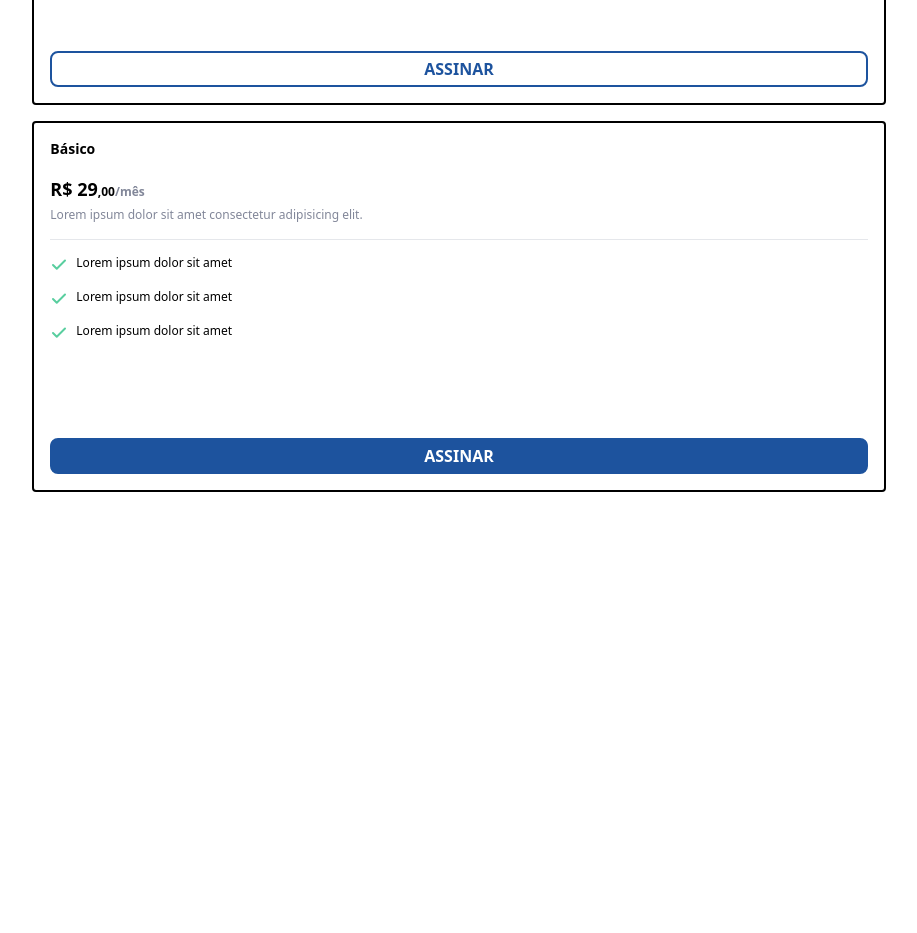
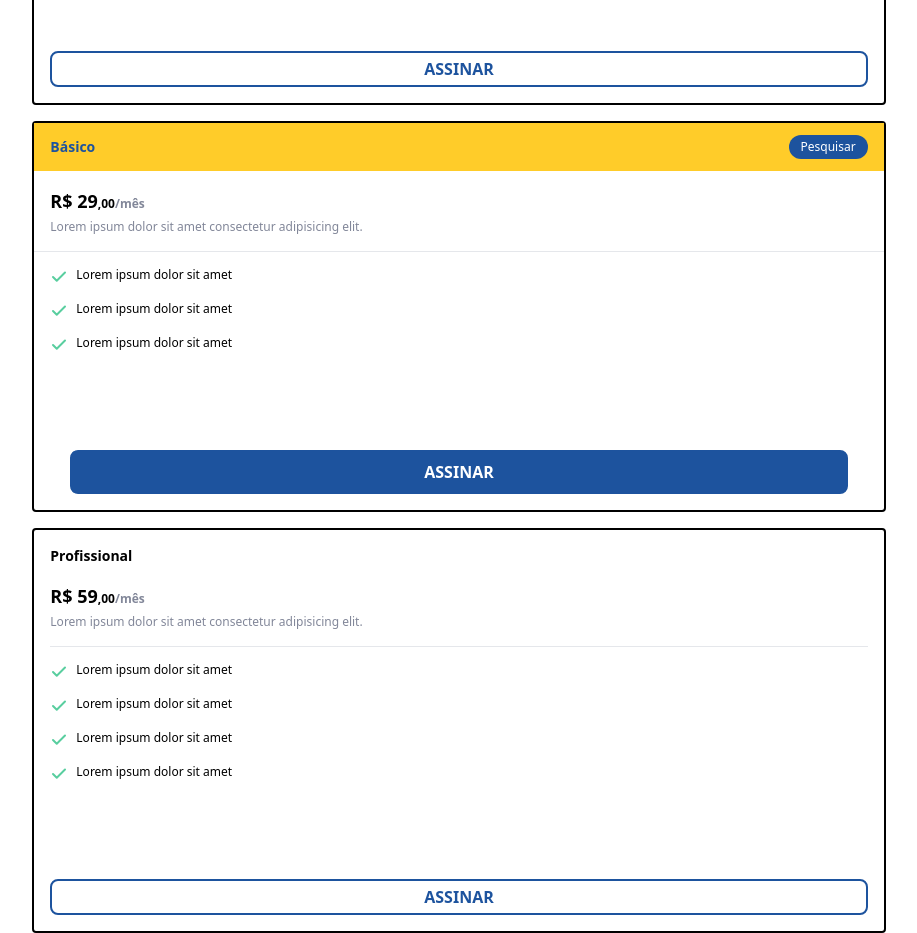
Before and after one commit to Marcoswodbarros/PricingTable, a website: page index.html in a window 1280 px wide. Shown: the part 320-1253 px from the top of the page, without its empty margins (181-1098 px from the left). Before the commit the page ends 812 px from the top, so only its background shows below. Drawn offline with Linux system fonts and the light colour scheme.

Commit message:
Finishing the sections

```diff
--- a/index.html
+++ b/index.html
@@ -25,35 +25,75 @@
             <p class="font-bold text-lg mb-1">R$ 0<span class="text-xs">,00</span><span class="text-xs text-newGray">/mês</span></p>
             <p class="text-xs text-newGray mb-4">Lorem ipsum dolor sit amet consectetur adipisicing elit.</p>
             <hr>
+
             <div class="flex items-center gap-2">
                 <img src="src/icons/check.svg" class="mt-4" alt="Check">
                 <p class="text-xs mt-3">Lorem ipsum dolor sit amet</p>
             </div>
+
             <div class="flex items-center gap-2 mb-24">
                 <img src="src/icons/check.svg" class="mt-4" alt="Check">
                 <p class="text-xs mt-3">Lorem ipsum dolor sit amet</p>
             </div>
+
             <p class="border-solid border-2 border-newBlue rounded-lg uppercase text-newBlue font-semibold py-1 text-center">Assinar</p>
         </section>
 
-        <section id="section__basic" class="border-solid border-2 border-black rounded p-4 w-2/3 mx-auto">
-            <p class="font-semibold text-sm mb-4">Básico</p>
-            <p class="font-bold text-lg mb-1">R$ 29<span class="text-xs">,00</span><span class="text-xs text-newGray">/mês</span></p>
+        <section id="section__basic" class="border-solid border-2 border-black rounded w-2/3 mx-auto">
+            <div id="search__button--container" class="bg-newYellow flex items-center px-4 py-3 mb-4">
+                <p class="text-newBlue font-semibold text-sm w-full">Básico</p>
+                <p class="bg-newBlue text-xs text-white px-3 py-1 rounded-xl">Pesquisar</p>
+            </div>
+
+            <p class="font-bold text-lg px-4 mb-1">R$ 29<span class="text-xs">,00</span><span class="text-xs text-newGray">/mês</span></p>
+            <p class="text-xs text-newGray px-4 mb-4">Lorem ipsum dolor sit amet consectetur adipisicing elit.</p>
+            <hr>
+
+            <div class="flex items-center gap-2 px-4">
+                <img src="src/icons/check.svg" class="mt-4" alt="Check">
+                <p class="text-xs mt-3">Lorem ipsum dolor sit amet</p>
+            </div>
+
+            <div class="flex items-center gap-2 px-4">
+                <img src="src/icons/check.svg" class="mt-4" alt="Check">
+                <p class="text-xs mt-3">Lorem ipsum dolor sit amet</p>
+            </div>
+
+            <div class="flex items-center gap-2 px-4 mb-24">
+                <img src="src/icons/check.svg" class="mt-4" alt="Check">
+                <p class="text-xs mt-3">Lorem ipsum dolor sit amet</p>
+            </div>
+
+            <p class="border-solid border-2 border-newBlue rounded-lg uppercase bg-newBlue text-white font-semibold py-2 text-center w-11/12 mx-auto mb-4">Assinar</p>
+        </section>
+
+        <section id="section__profissional" class="border-solid border-2 border-black rounded p-4 w-2/3 mx-auto">
+            <p class="font-semibold text-sm mb-4">Profissional</p>
+            <p class="font-bold text-lg mb-1">R$ 59<span class="text-xs">,00</span><span class="text-xs text-newGray">/mês</span></p>
             <p class="text-xs text-newGray mb-4">Lorem ipsum dolor sit amet consectetur adipisicing elit.</p>
             <hr>
+
             <div class="flex items-center gap-2">
                 <img src="src/icons/check.svg" class="mt-4" alt="Check">
                 <p class="text-xs mt-3">Lorem ipsum dolor sit amet</p>
             </div>
+
             <div class="flex items-center gap-2">
                 <img src="src/icons/check.svg" class="mt-4" alt="Check">
                 <p class="text-xs mt-3">Lorem ipsum dolor sit amet</p>
             </div>
+
+            <div class="flex items-center gap-2">
+                <img src="src/icons/check.svg" class="mt-4" alt="Check">
+                <p class="text-xs mt-3">Lorem ipsum dolor sit amet</p>
+            </div>
+
             <div class="flex items-center gap-2 mb-24">
                 <img src="src/icons/check.svg" class="mt-4" alt="Check">
                 <p class="text-xs mt-3">Lorem ipsum dolor sit amet</p>
             </div>
-            <p class="border-solid border-2 border-newBlue rounded-lg uppercase bg-newBlue text-white font-semibold py-1 text-center">Assinar</p>
+
+            <p class="border-solid border-2 border-newBlue rounded-lg uppercase text-newBlue font-semibold py-1 text-center">Assinar</p>
         </section>
     </main>
 </body>
```
Also changed, not shown: dist/output.css.
